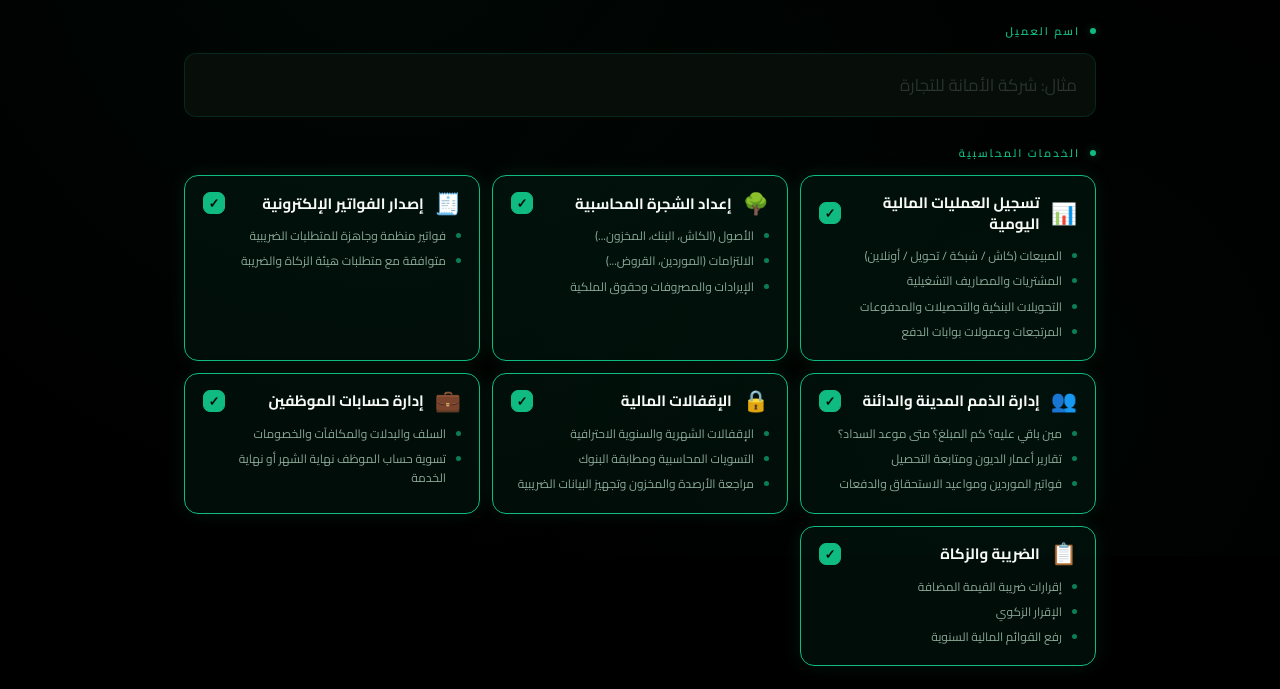
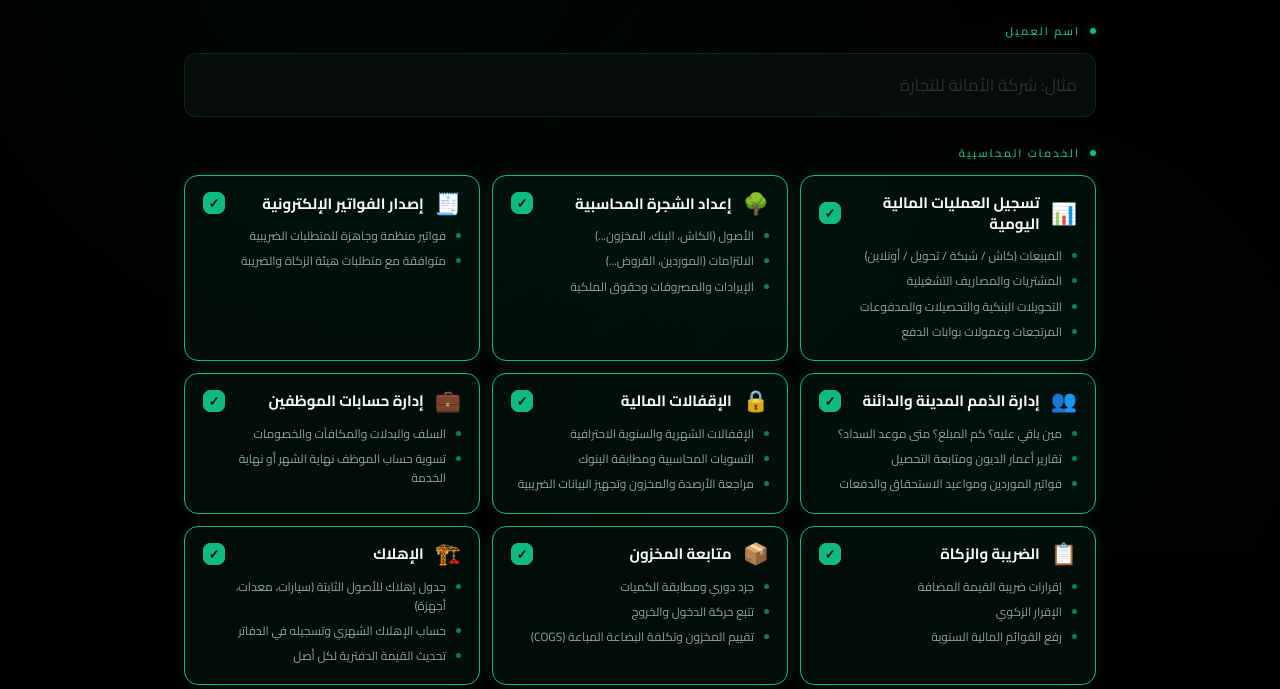
Before and after one commit to salahesam/Triple_Braided_Final, a website: page public/triple_braided_proposal_creator.html in a window 1280 px wide. Shown: the part 244-933 px from the top of the page. Drawn offline with Linux system fonts and the light colour scheme.

Commit message:
Update triple_braided_proposal_creator.html

```diff
--- a/public/triple_braided_proposal_creator.html
+++ b/public/triple_braided_proposal_creator.html
@@ -214,7 +214,9 @@ const SERVICES=[
  {id:"arap",icon:"👥",t:"إدارة الذمم المدينة والدائنة",pts:["مين باقي عليه؟ كم المبلغ؟ متى موعد السداد؟","تقارير أعمار الديون ومتابعة التحصيل","فواتير الموردين ومواعيد الاستحقاق والدفعات"]},
  {id:"close",icon:"🔒",t:"الإقفالات المالية",pts:["الإقفالات الشهرية والسنوية الاحترافية","التسويات المحاسبية ومطابقة البنوك","مراجعة الأرصدة والمخزون وتجهيز البيانات الضريبية"]},
  {id:"emp",icon:"💼",t:"إدارة حسابات الموظفين",pts:["السلف والبدلات والمكافآت والخصومات","تسوية حساب الموظف نهاية الشهر أو نهاية الخدمة"]},
- {id:"tax",icon:"📋",t:"الضريبة والزكاة",pts:["إقرارات ضريبة القيمة المضافة","الإقرار الزكوي","رفع القوائم المالية السنوية"]}
+ {id:"tax",icon:"📋",t:"الضريبة والزكاة",pts:["إقرارات ضريبة القيمة المضافة","الإقرار الزكوي","رفع القوائم المالية السنوية"]},
+ {id:"stock",icon:"📦",t:"متابعة المخزون",pts:["جرد دوري ومطابقة الكميات","تتبع حركة الدخول والخروج","تقييم المخزون وتكلفة البضاعة المباعة (COGS)"]},
+ {id:"depr",icon:"🏗️",t:"الإهلاك",pts:["جدول إهلاك للأصول الثابتة (سيارات، معدات، أجهزة)","حساب الإهلاك الشهري وتسجيله في الدفاتر","تحديث القيمة الدفترية لكل أصل"]}
 ];
 const REPORTS=[
  {id:"pl",icon:"📈",t:"قائمة الأرباح والخسائر",pts:["الإيرادات","المصروفات","صافي الربح"]},
```
